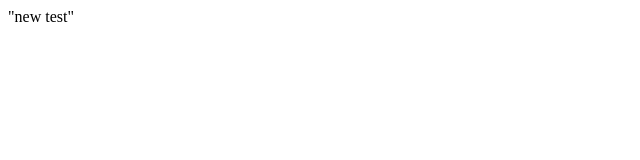
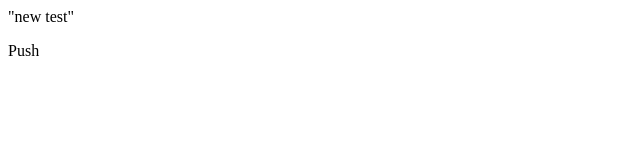
Before and after one commit to practicegit2014/practicewebsite, a plain HTML site: page HTML5/public_html/index.html in a window 1280 px wide. Shown: the full height of the page, 0-640 px from the left. Drawn offline with Linux system fonts and the light colour scheme.

Commit message:
edit on 10/6/14 again new test

```diff
--- a/HTML5/public_html/index.html
+++ b/HTML5/public_html/index.html
@@ -12,5 +12,6 @@
     </head>
     <body>
         <div>"new test"</div>
+        <p>Push</p>
     </body>
 </html>
```
